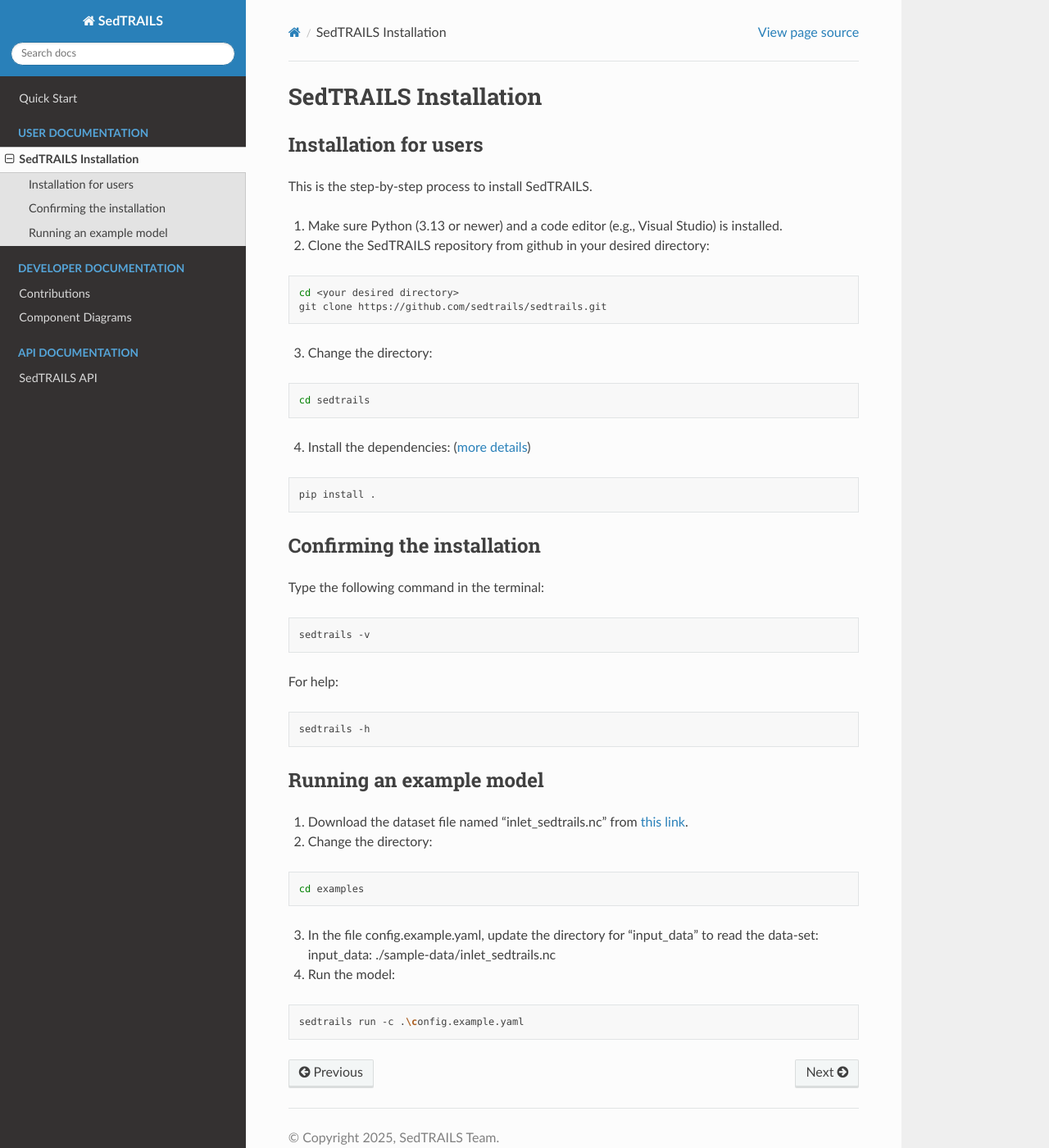
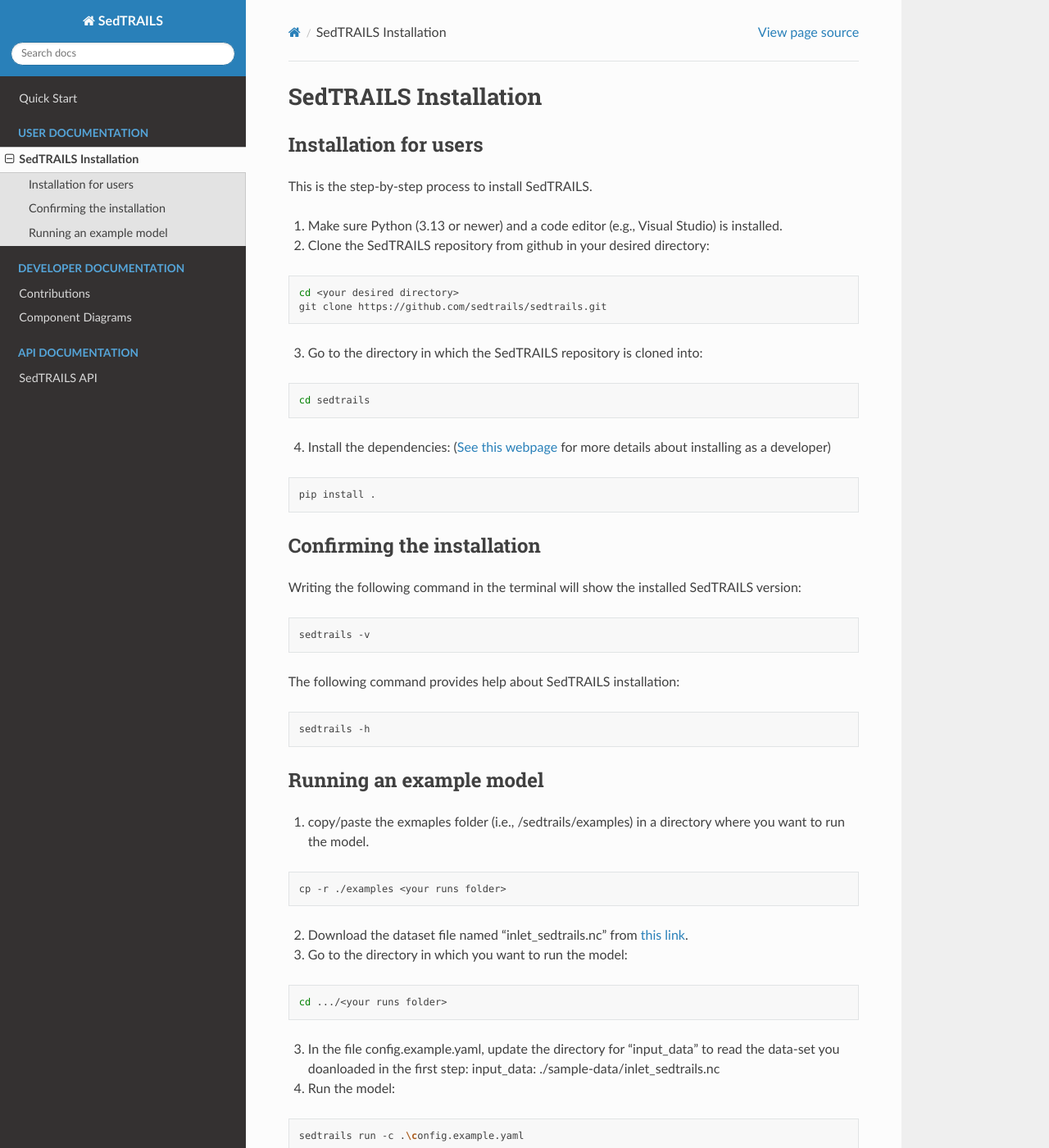
Before and after one commit to sgpearson17/sedtrails-sgp, a Sphinx documentation site: the page built from docs/user/installation.md, in a window 1280 px wide and 1400 px high. Shown: the whole window at 82% size. Built offline with Sphinx 7.4.7 and the Read the Docs theme 3.1.0, drawn with Linux system fonts in a browser that asks for light colours; pages that are not in the unit, such as notebooks, are missing from menus; some of the changed text lies outside the part shown.

Commit message:
revised the installation documentation

````diff
--- a/docs/user/installation.md
+++ b/docs/user/installation.md
@@ -13,38 +13,43 @@
 git clone https://github.com/sedtrails/sedtrails.git
 ```
 
-3. Change the directory:
+3. Go to the directory in which the SedTRAILS repository is cloned into:
 ```bash
 cd sedtrails
 ```
 
-4. Install the dependencies: ([more details](https://github.com/sedtrails/sedtrails/blob/dev/CONTRIBUTING.md))
+4. Install the dependencies: ([See this webpage](https://github.com/sedtrails/sedtrails/blob/dev/CONTRIBUTING.md) for more details about installing as a developer)
 ```bash
 pip install .
 ```
 
 ## Confirming the installation
 
-Type the following command in the terminal:
+Writing the following command in the terminal will show the installed SedTRAILS version:
 ```bash
 sedtrails -v
 ```
 
-For help:
+The following command provides help about SedTRAILS installation:
 ```bash
 sedtrails -h
 
 ```
 ## Running an example model
 
-1. Download the dataset file named "inlet_sedtrails.nc" from [this link](https://surfdrive.surf.nl/files/index.php/s/VUGKZm7QexAXuD9?path=%2Fdfm).
-
-2. Change the directory:
+1. copy/paste the exmaples folder (i.e., /sedtrails/examples) in a directory where you want to run the model.
 ```bash
-cd examples
+cp -r ./examples <your runs folder>
 ```
 
-3. In the file config.example.yaml, update the directory for "input_data" to read the data-set:
+2. Download the dataset file named "inlet_sedtrails.nc" from [this link](https://surfdrive.surf.nl/files/index.php/s/VUGKZm7QexAXuD9?path=%2Fdfm).
+
+2. Go to the directory in which you want to run the model:
+```bash
+cd .../<your runs folder>
+```
+
+3. In the file config.example.yaml, update the directory for "input_data" to read the data-set you doanloaded in the first step:
   input_data: ./sample-data/inlet_sedtrails.nc
 
 
@@ -52,3 +57,5 @@
 ```bash
 sedtrails run -c .\config.example.yaml
 ```
+
+5. The results plots should pop up and should be saved in the ./results directory.
````
